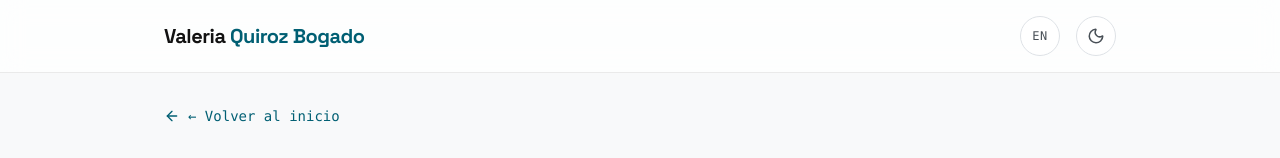
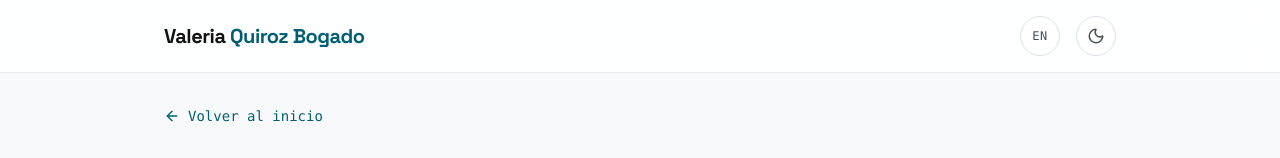
Before and after one commit to valquirozbogado/MiPortfolioTest, a React (Vite) app: page /proyecto/boshu in a window 1280 px wide. Shown: the top 158 px of the page. Built offline with nearby package versions, Linux system fonts and the light colour scheme.

Commit message:
fix: remove duplicate back arrow from translation strings

```diff
--- a/src/i18n/translations.ts
+++ b/src/i18n/translations.ts
@@ -9,7 +9,7 @@ export const translations = {
     home_contact_subtitle: '¿Tenés un proyecto o una propuesta en mente? Escribime o conectemos en redes.',
     home_email_copied: '¡Email copiado al portapapeles!',
     home_copy_email: 'Copiar dirección de email',
-    project_back_home: '← Volver al inicio',
+    project_back_home: 'Volver al inicio',
     project_role: 'Mi Rol',
     project_date: 'Fechas',
     project_tools: 'Herramientas',
@@ -30,7 +30,7 @@ export const translations = {
     home_contact_subtitle: 'Do you have a project or a proposal in mind? Email me or connect on social media.',
     home_email_copied: 'Email copied to clipboard!',
     home_copy_email: 'Copy email address',
-    project_back_home: '← Back to home',
+    project_back_home: 'Back to home',
     project_role: 'My Role',
     project_date: 'Dates',
     project_tools: 'Tools & Tech',
```
